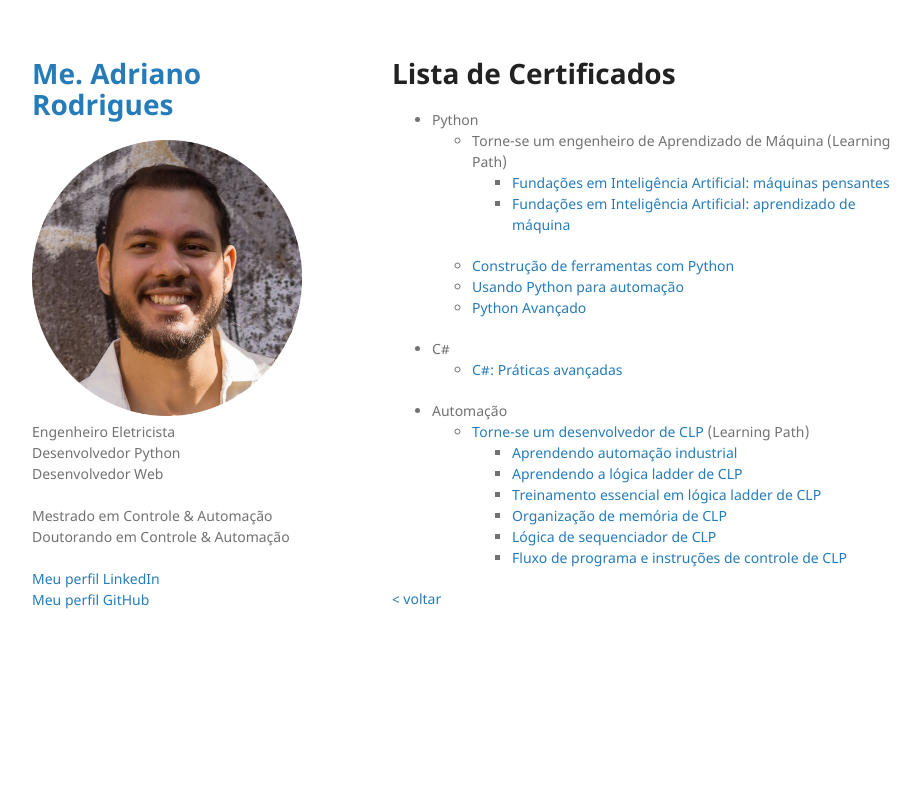
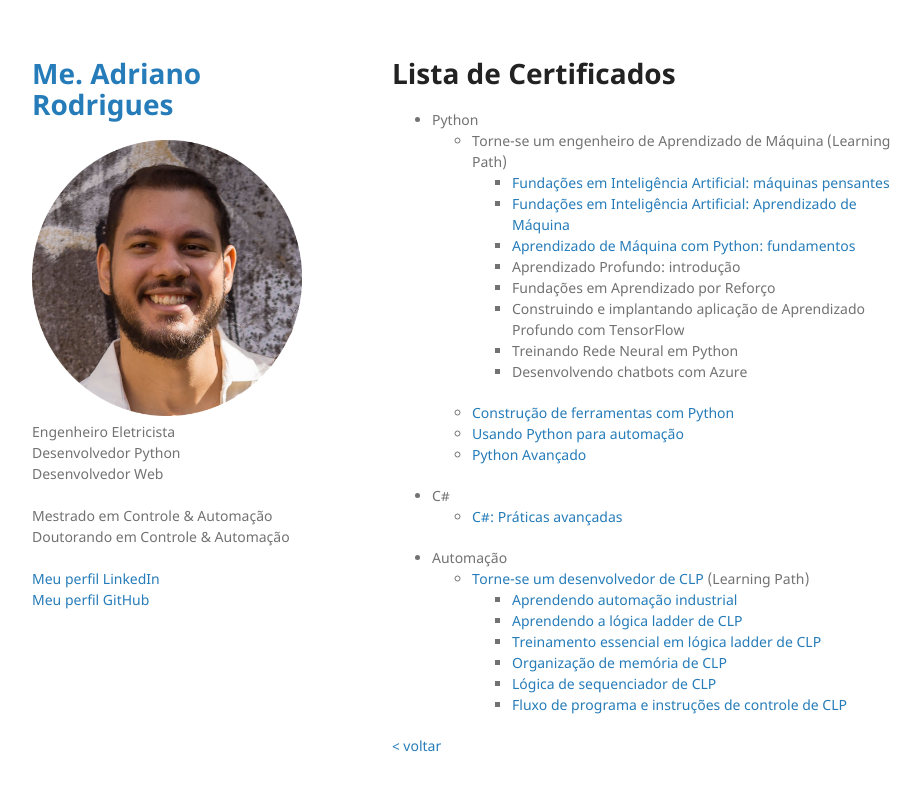
Before and after one commit to Adrianordp/Adrianordp.github.io, a Jekyll site: the page built from certificates/index.md, in a window 1280 px wide. Shown: the top 791 px of the page, without its empty margins (178-1099 px from the left). Built offline with Jekyll 4.4.1, drawn with Linux system fonts in a browser that asks for light colours.

Commit message:
Added 'Machine Learning with Python: foundations' certificate. Added remaining courses in its learning path list

```diff
--- a/certificates/index.md
+++ b/certificates/index.md
@@ -9,7 +9,13 @@ layout: default
 - Python
     - Torne-se um engenheiro de Aprendizado de Máquina (Learning Path)
         - [Fundações em Inteligência Artificial: máquinas pensantes](./CertificateOfCompletion_Artificial%20Intelligence%20Foundations%20Thinking%20Machines.pdf)
-        - [Fundações em Inteligência Artificial: aprendizado de máquina](./CertificateOfCompletion_Artificial%20Intelligence%20Foundations%20Machine%20Learning.pdf)
+        - [Fundações em Inteligência Artificial: Aprendizado de Máquina](./CertificateOfCompletion_Artificial%20Intelligence%20Foundations%20Machine%20Learning.pdf)
+        - [Aprendizado de Máquina com Python: fundamentos](./CertificateOfCompletion_Machine%20Learning%20with%20Python%20Foundations.pdf)
+        - Aprendizado Profundo: introdução
+        - Fundações em Aprendizado por Reforço
+        - Construindo e implantando aplicação de Aprendizado Profundo com TensorFlow
+        - Treinando Rede Neural em Python
+        - Desenvolvendo chatbots com Azure
     - [Construção de ferramentas com Python](./CertificateOfCompletion_Building%20Tools%20with%20Python.pdf)
     - [Usando Python para automação](./CertificateOfCompletion_Using%20Python%20for%20Automation.pdf)
     - [Python Avançado](./CertificateOfCompletion_Advanced%20Python.pdf)
```
Also changed, not shown: en/certificates/index.md (+6 -0 lines), 1 other file.
